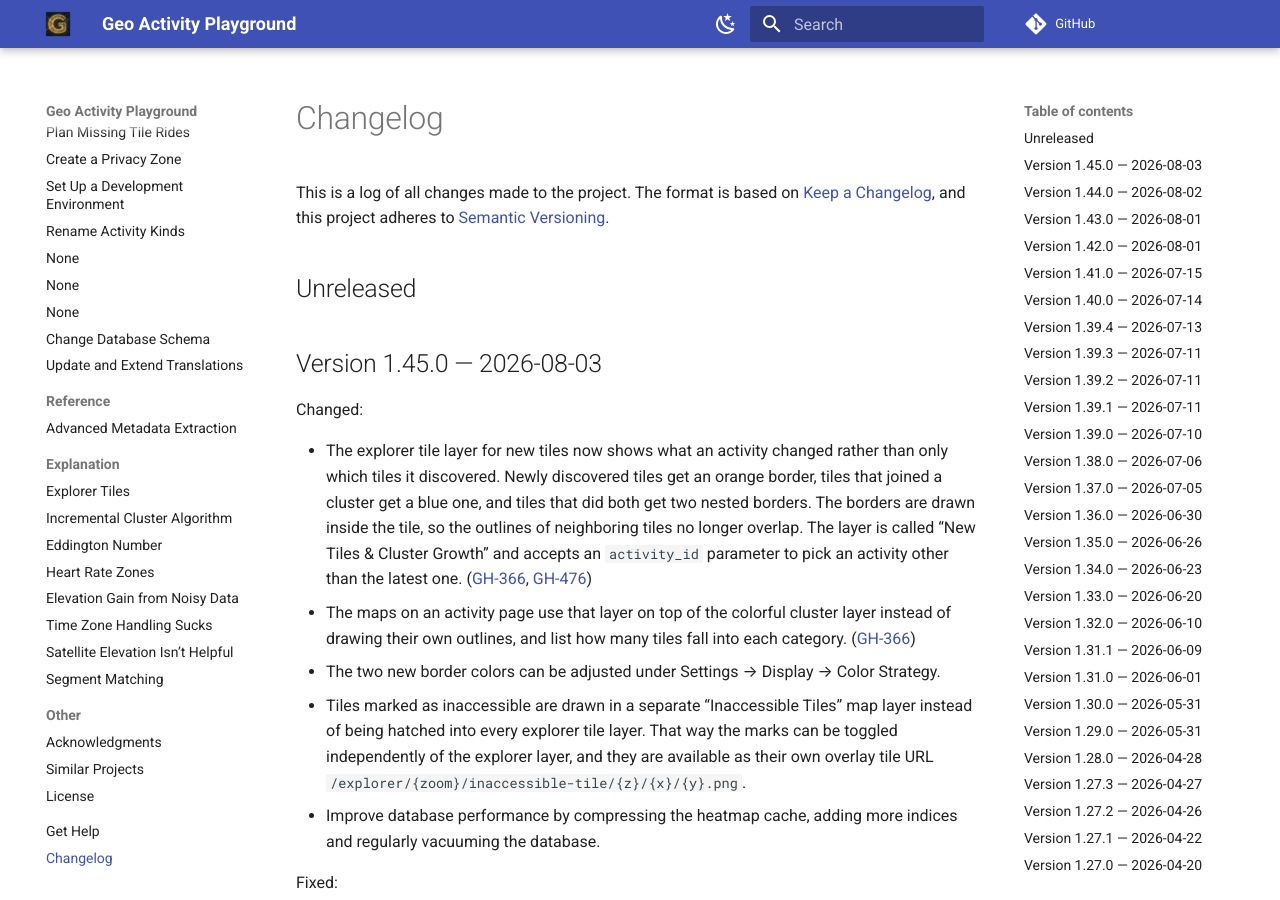
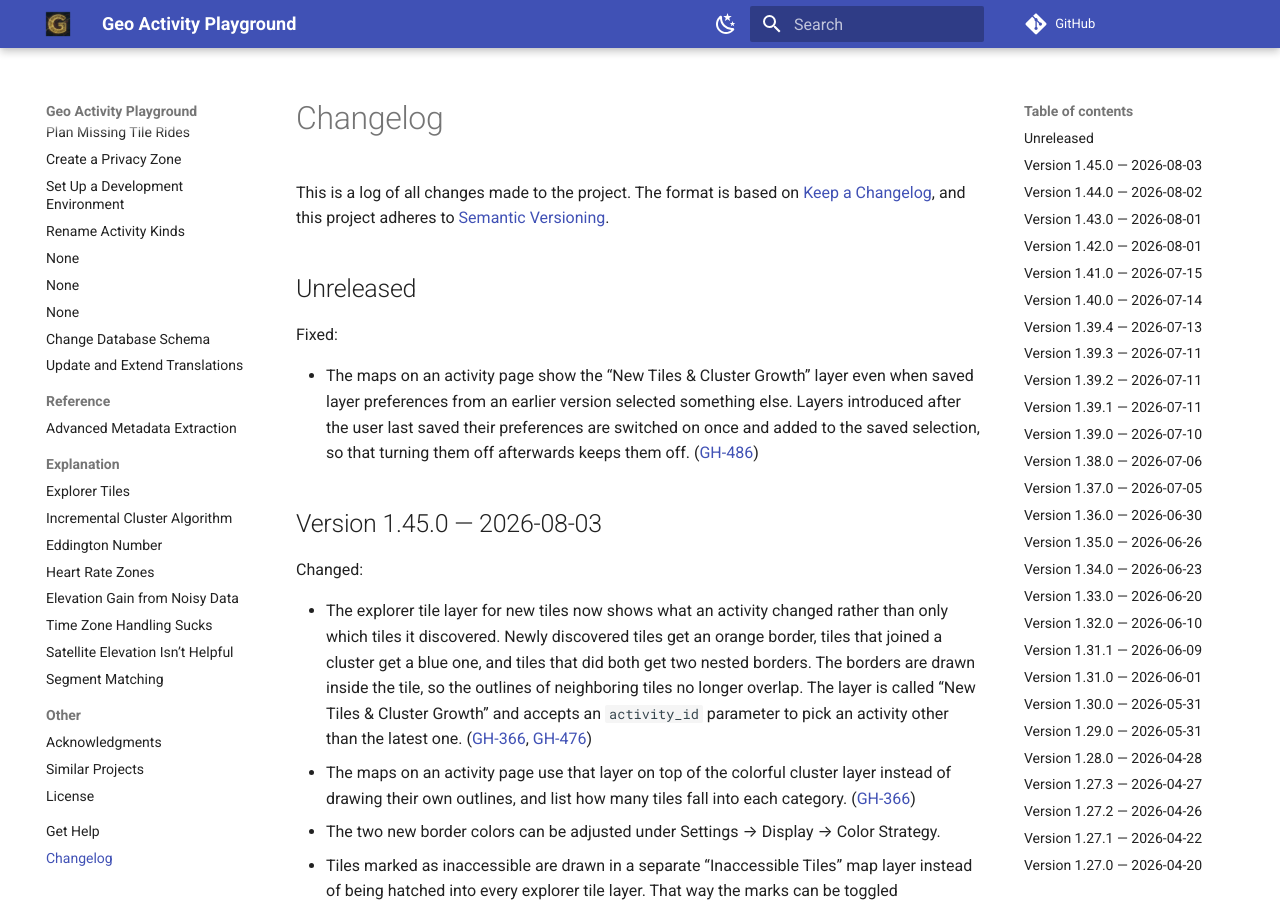
Before and after one commit to martin-ueding/geo-activity-playground, an MkDocs documentation site: the page built from docs/changelog.md, in a window 1280 px wide and 900 px high. Built offline with MkDocs 1.6.1 and Material for MkDocs 9.7.7, drawn with Linux system fonts in a browser that asks for light colours; comment, search, counter and statistics services are not loaded.

Commit message:
docs: add changelog entry for the map layer fix

```diff
--- a/docs/changelog.md
+++ b/docs/changelog.md
@@ -17,6 +17,9 @@ Types of changes
 
 ## Unreleased
 
+Fixed:
+
+- The maps on an activity page show the “New Tiles & Cluster Growth” layer even when saved layer preferences from an earlier version selected something else. Layers introduced after the user last saved their preferences are switched on once and added to the saved selection, so that turning them off afterwards keeps them off. ([GH-486](https://github.com/martin-ueding/geo-activity-playground/issues/486))
 
 ## Version 1.45.0 — 2026-08-03
 
```
